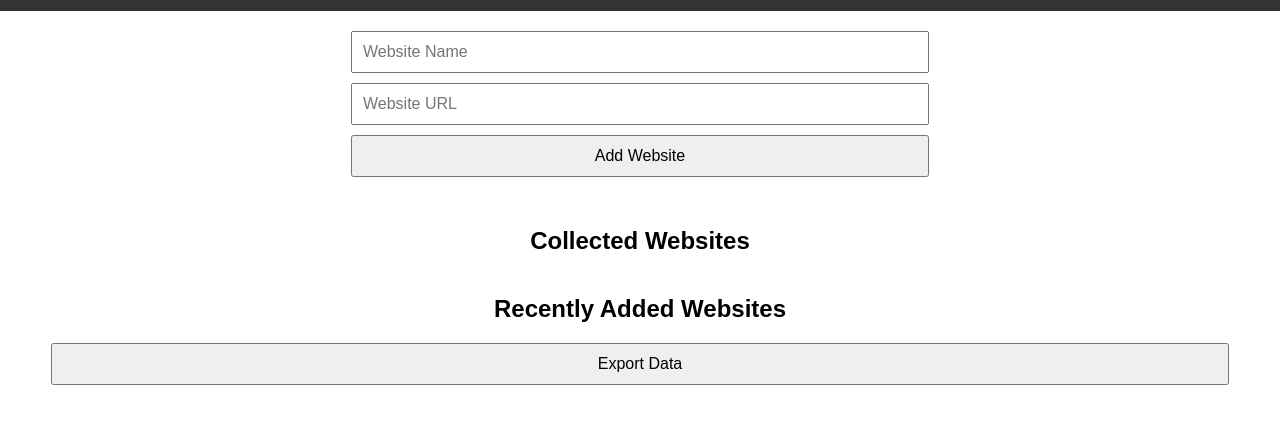
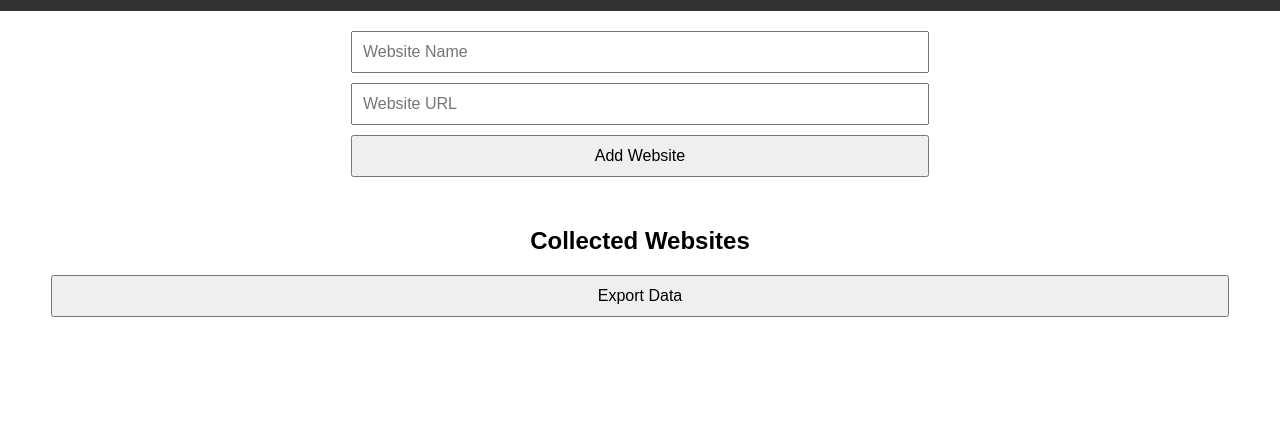
Before and after one commit to fobtools/site, a plain HTML site: page index.html in a window 1280 px wide. Shown: the part 89-512 px from the top of the page. Drawn offline with Linux system fonts and the light colour scheme.

Commit message:
index.html

```diff
--- a/index.html
+++ b/index.html
@@ -20,10 +20,6 @@
             <h2>Collected Websites</h2>
             <ul id="site-items"></ul>
         </section>
-        <section id="new-sites">
-            <h2>Recently Added Websites</h2>
-            <ul id="new-site-items"></ul>
-        </section>
         <button id="export-btn">Export Data</button>
     </main>
     <script src="scripts.js"></script>
```
